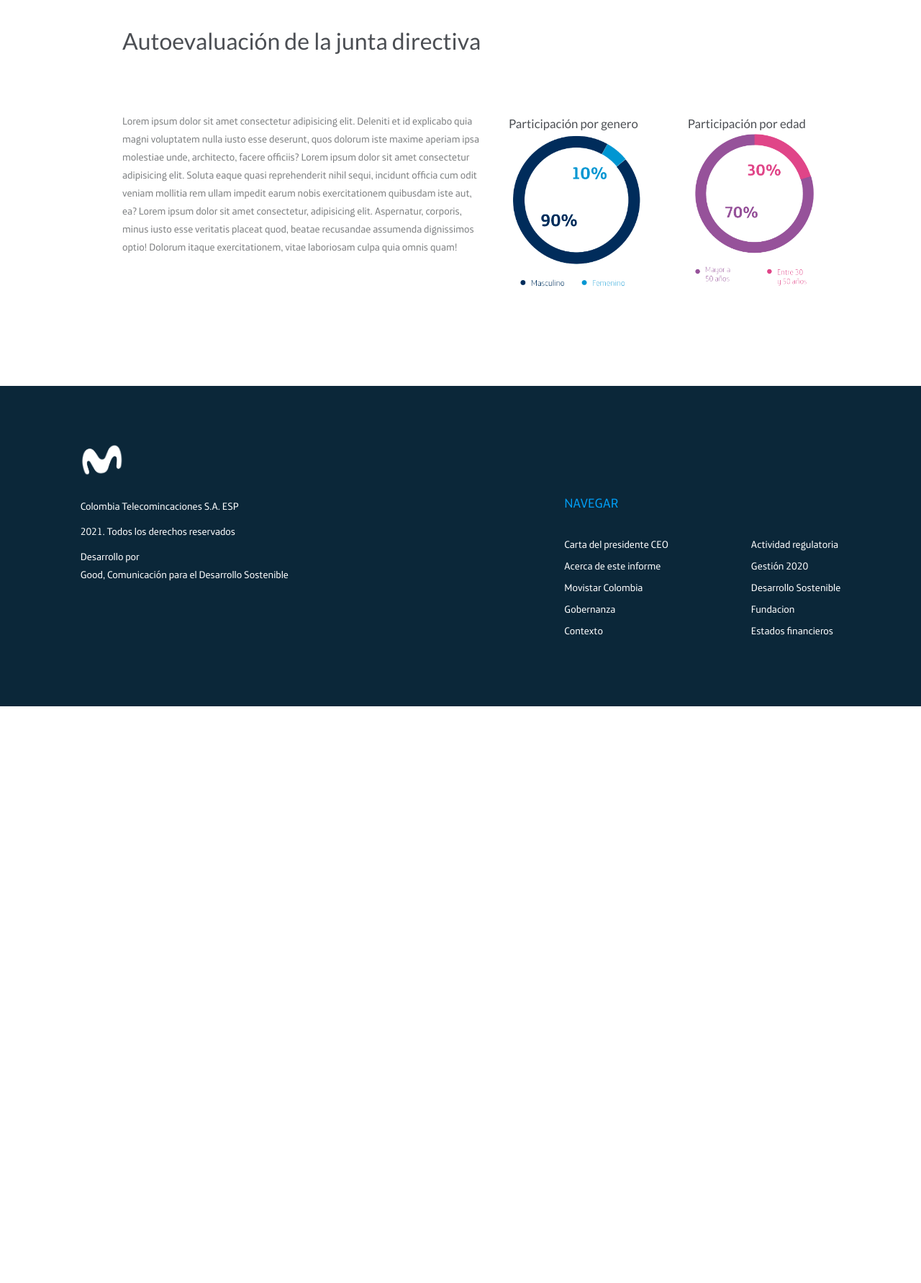
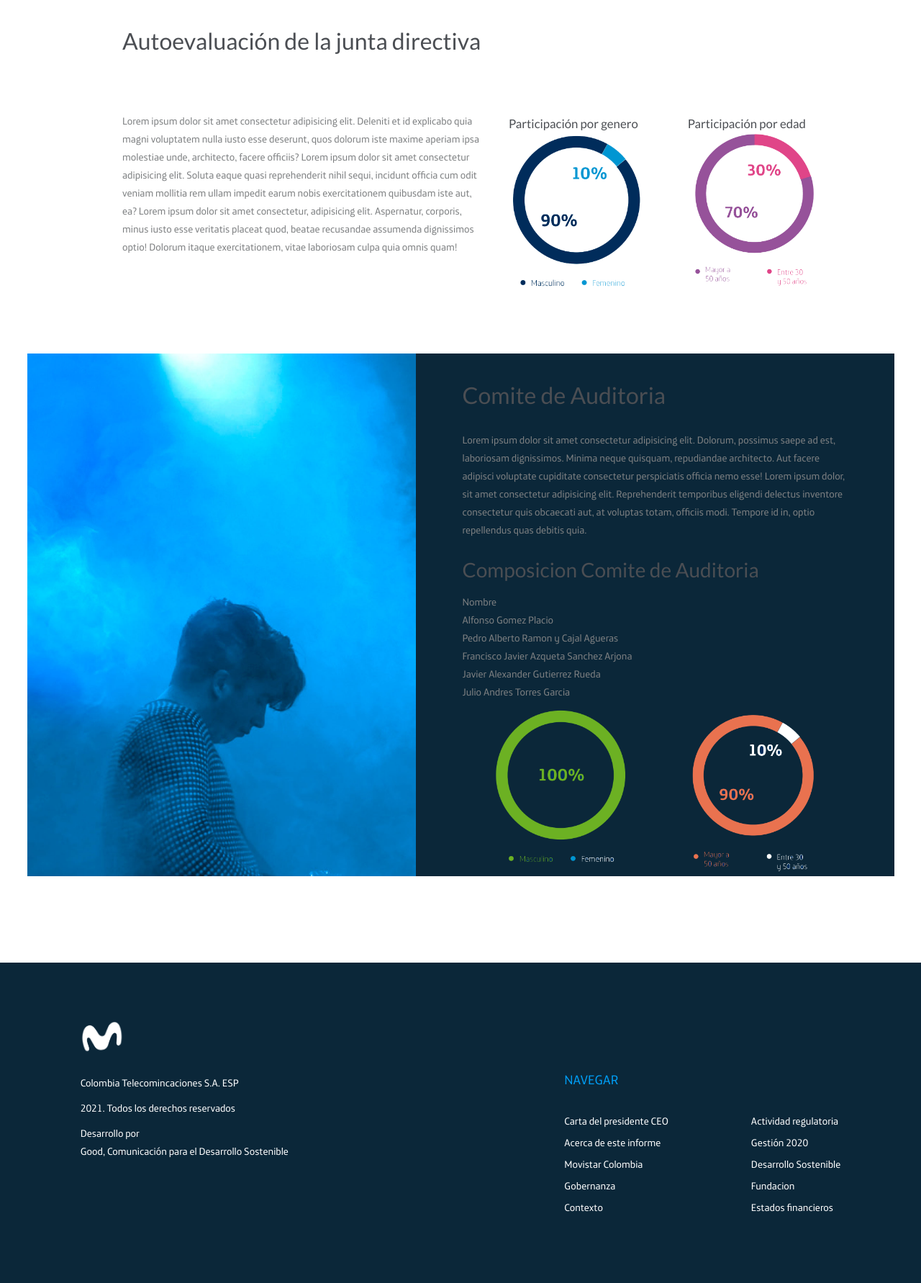
Before and after one commit to sebastianAricoC/Telefonica, a PHP site: page /phpmail/seccion-interna-telefonica-2.html in a window 1280 px wide. Shown: the part 2845-4627 px from the top of the page at 72% size. Before the commit the page ends 3826 px from the top, so only its background shows below. Run offline with PHP 8.4, Linux system fonts and the light colour scheme.

Commit message:
se incluye nueva seccion y nuevas imagenes

```diff
--- a/css/estilos-generales.css
+++ b/css/estilos-generales.css
@@ -1238,7 +1238,7 @@ span.nombre-titulo-lista-directivas-last{
     flex-wrap: wrap;
     width: 100%;
     align-items:flex-end;
-        padding-bottom: 50px;
+        padding-bottom: 125px;
 }
 .caja-junta-directiva-texto {
     width: 100%;
@@ -1273,16 +1273,50 @@ span.nombre-titulo-lista-directivas-last{
     margin: 0;
     font-size:1.2em;
 }
-
-
-
-
-
-
-
-
-
-
+.container-comite-auditoria{
+    display: flex;
+    flex-wrap: wrap;
+    justify-content: space-between;
+        background: #0B2739;
+}
+.imagen-auditoria{
+
+background: url(../img/imagen2-2-interna.jpg);
+width: 100%;
+max-width:540px;
+background-size: cover;
+background-repeat: no-repeat;
+
+
+}
+
+.caja-imagen-genero img{
+    width: 100%;
+       max-width: 202px;
+    height: 233px;
+    display: block;
+    margin: 0 auto;
+}
+
+.texto-auditoria {
+    width: 100%;
+    max-width: 600px;
+        padding-right: 65px;
+}
+
+.texto-auditoria ul{
+        padding: 0;
+    list-style: none;
+}
+
+
+
+.caja-imagenes-comite-auditoria {
+    display: flex;
+    flex-wrap: wrap;
+    justify-content: space-around;
+    align-items: center;
+}
 
 
 
--- a/seccion-interna-telefonica-2.html
+++ b/seccion-interna-telefonica-2.html
@@ -539,6 +539,30 @@ Designed & Coded by ABCgomel
 
         <div class="page-section">
           <div class="container contenedor-seccion container-padding">
+            <div class="container-comite-auditoria">
+              <div class="imagen-auditoria"></div>
+              <div class="texto-auditoria">
+                <h1>Comite de Auditoria</h1>
+                <p>Lorem ipsum dolor sit amet consectetur adipisicing elit. Dolorum, possimus saepe ad est, laboriosam dignissimos. Minima neque quisquam, repudiandae architecto. Aut facere adipisci voluptate cupiditate consectetur perspiciatis officia nemo esse! Lorem ipsum dolor, sit amet consectetur adipisicing elit. Reprehenderit temporibus eligendi delectus inventore consectetur quis obcaecati aut, at voluptas totam, officiis modi. Tempore id in, optio repellendus quas debitis quia.</p>
+                <h2>Composicion Comite  de Auditoria</h2>
+                <ul>
+                  <li>Nombre</li>
+                  <li>Alfonso Gomez Placio</li>
+                  <li>Pedro Alberto Ramon y Cajal Agueras</li>
+                  <li>Francisco Javier Azqueta Sanchez Arjona </li>
+                  <li>Javier Alexander Gutierrez Rueda</li>
+                  <li>Julio Andres Torres Garcia</li>
+                </ul>
+                <div class="caja-imagenes-comite-auditoria">
+                  <div class="caja-imagen-genero">
+                    <img src="img/grafico-seecion-2-4.png" alt="">
+                  </div>
+                  <div class="caja-imagen-genero">
+                    <img src="img/grafico-seecion-2-5.png" alt="">
+                  </div>
+                </div>
+              </div>
+            </div>
           </div>
         </div>
 
```
